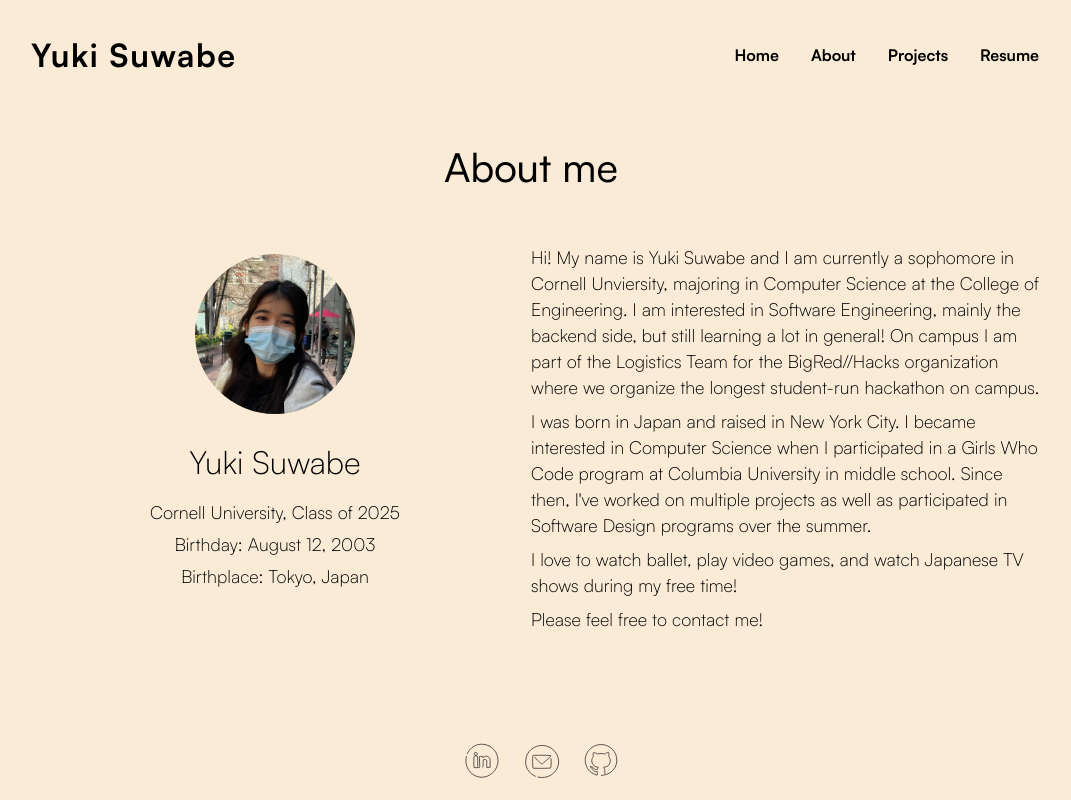
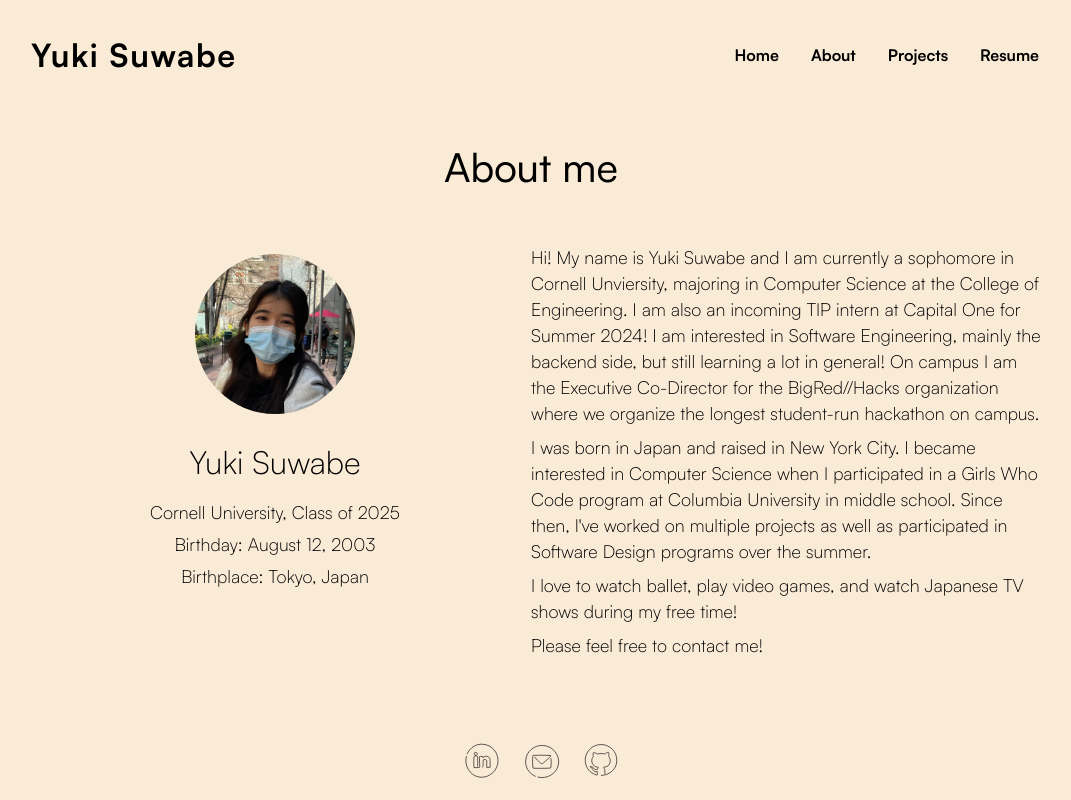
Before and after one commit to yukisuwabe/yukisuwabe.github.io, a React (Create React App) app: page /about in a window 1280 px wide. Shown: the whole page, without its empty margins (109-1180 px from the left). Built offline with nearby package versions, Linux system fonts and the light colour scheme.

Commit message:
Updated resume and about me to be more up to date

```diff
--- a/src/pages/about.js
+++ b/src/pages/about.js
@@ -8,7 +8,7 @@ const About = () => {
             <div class='heading'>
                 <h1>About me</h1>
             </div>
-            <div class ='row'>
+            <div class='row'>
                 <div class="column">
                     <img class='profile' src={profilePic} alt='profile' />
                     <h2>Yuki Suwabe</h2>
@@ -17,8 +17,8 @@ const About = () => {
                     <p>Birthplace: Tokyo, Japan</p>
                 </div>
                 <div class="column" id='rightStuff'>
-                    <p id='aboutMeP'>Hi! My name is Yuki Suwabe and I am currently a sophomore in Cornell Unviersity, majoring in Computer Science at the College of Engineering. I am interested in Software Engineering, mainly the backend side, but still learning a lot in general!
-                    On campus I am part of the Logistics Team for the BigRed//Hacks organization where we organize the longest student-run hackathon on campus.</p>
+                    <p id='aboutMeP'>Hi! My name is Yuki Suwabe and I am currently a sophomore in Cornell Unviersity, majoring in Computer Science at the College of Engineering. I am also an incoming TIP intern at Capital One for Summer 2024! I am interested in Software Engineering, mainly the backend side, but still learning a lot in general!
+                        On campus I am the Executive Co-Director for the BigRed//Hacks organization where we organize the longest student-run hackathon on campus.</p>
                     <p id='aboutMeP'>I was born in Japan and raised in New York City. I became interested in Computer Science when I participated in a Girls Who Code program at Columbia University in middle school. Since then, I've worked on multiple projects as well as participated in Software Design programs over the summer.</p>
                     <p id='aboutMeP'>I love to watch ballet, play video games, and watch Japanese TV shows during my free time!</p>
                     <p id='aboutMeP'>Please feel free to contact me!</p>
```
Also changed, not shown: 1 other file (tests, documents, lock files or other folders).
